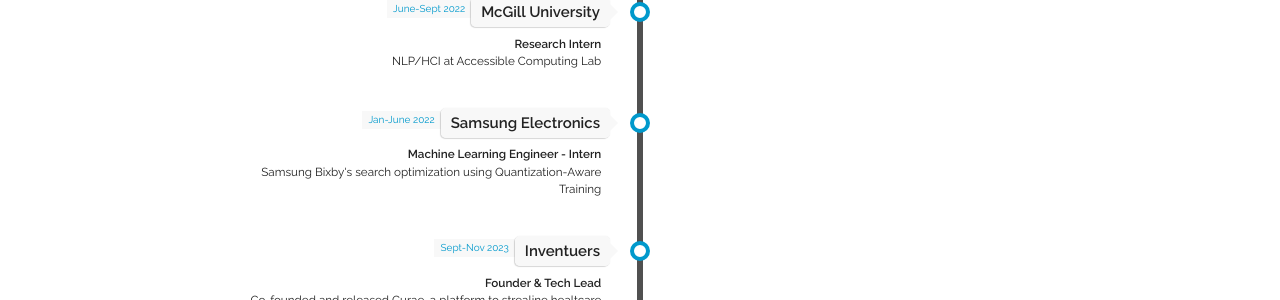
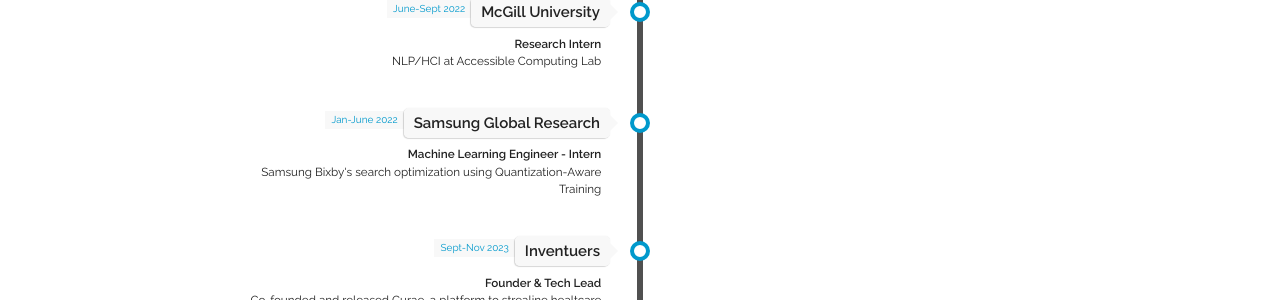
Before and after one commit to thisishardik/thisishardik.github.io, a Jekyll site: the page built from index.html, in a window 1280 px wide and 900 px high, scrolled down 5906 px. Shown: the part 146-446 px from the top of the window. Built offline with Jekyll 4.4.1, drawn with Linux system fonts in a browser that asks for light colours; a style sheet for code colours, icons or effects is not loaded.

Commit message:
Updated experience and resume

```diff
--- a/_data/experience.yaml
+++ b/_data/experience.yaml
@@ -35,7 +35,7 @@
     subtitle: "NLP/HCI at Accessible Computing Lab"
     category: "work"
 
-  - place: "Samsung Electronics"
+  - place: "Samsung Global Research"
     time: "Jan-June 2022"
     title: "Machine Learning Engineer - Intern"
     subtitle: "Samsung Bixby's search optimization using Quantization-Aware Training"
```
Also changed, not shown: 2 other files.
